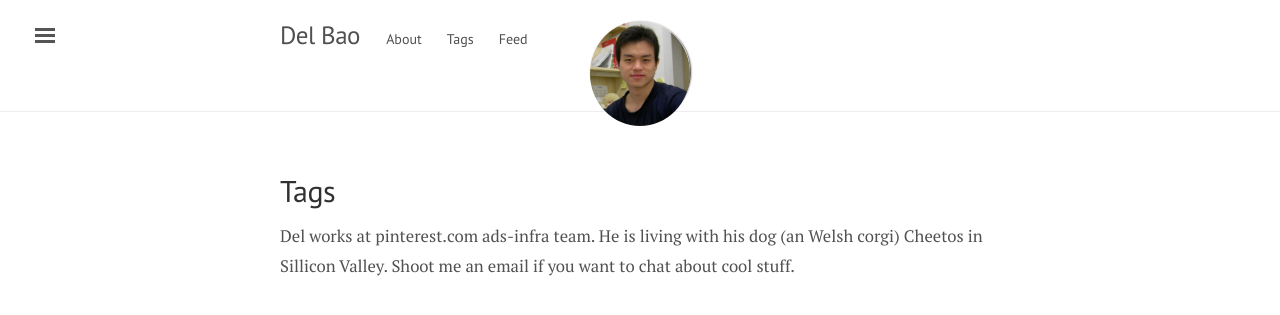
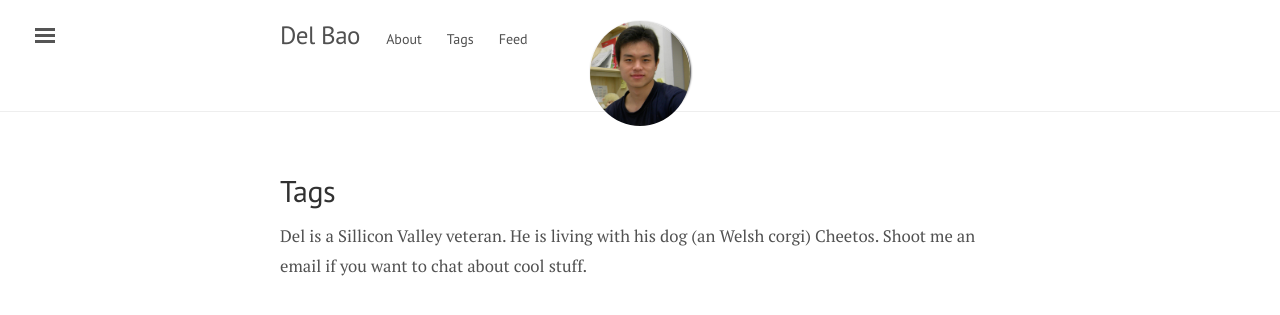
Before and after one commit to delbao/delbao.github.io, a Jekyll site: the page built from tags.html, in a window 1280 px wide. Shown: the top 315 px of the page. Built offline with Jekyll 4.4.1, drawn with Linux system fonts in a browser that asks for light colours.

Commit message:
(1) Update Readme for the writing workflow (2) Remove job info

```diff
--- a/_includes/sidebar.html
+++ b/_includes/sidebar.html
@@ -42,7 +42,7 @@
 
   <div class="sidebar-item">
     <p>
-      Del is currently working at pinterest.com ads-infra team. Shoot me an email if you want to chat about numbling-exciting geeky things
+      Shoot me an email if you want to chat about numbling-exciting geeky things
     </p>
   </div>
 </div>
--- a/_layouts/default.html
+++ b/_layouts/default.html
@@ -79,7 +79,7 @@
 
  <footer class="footer">
  <small>
-  Del works at pinterest.com ads-infra team. He is living with his dog (an Welsh corgi) Cheetos in Sillicon Valley. Shoot me an email if you want to chat about cool stuff.
+  Del is a Sillicon Valley veteran. He is living with his dog (an Welsh corgi) Cheetos. Shoot me an email if you want to chat about cool stuff.
  </small>
 </footer>
       </div>
```
Also changed, not shown: README.md.
